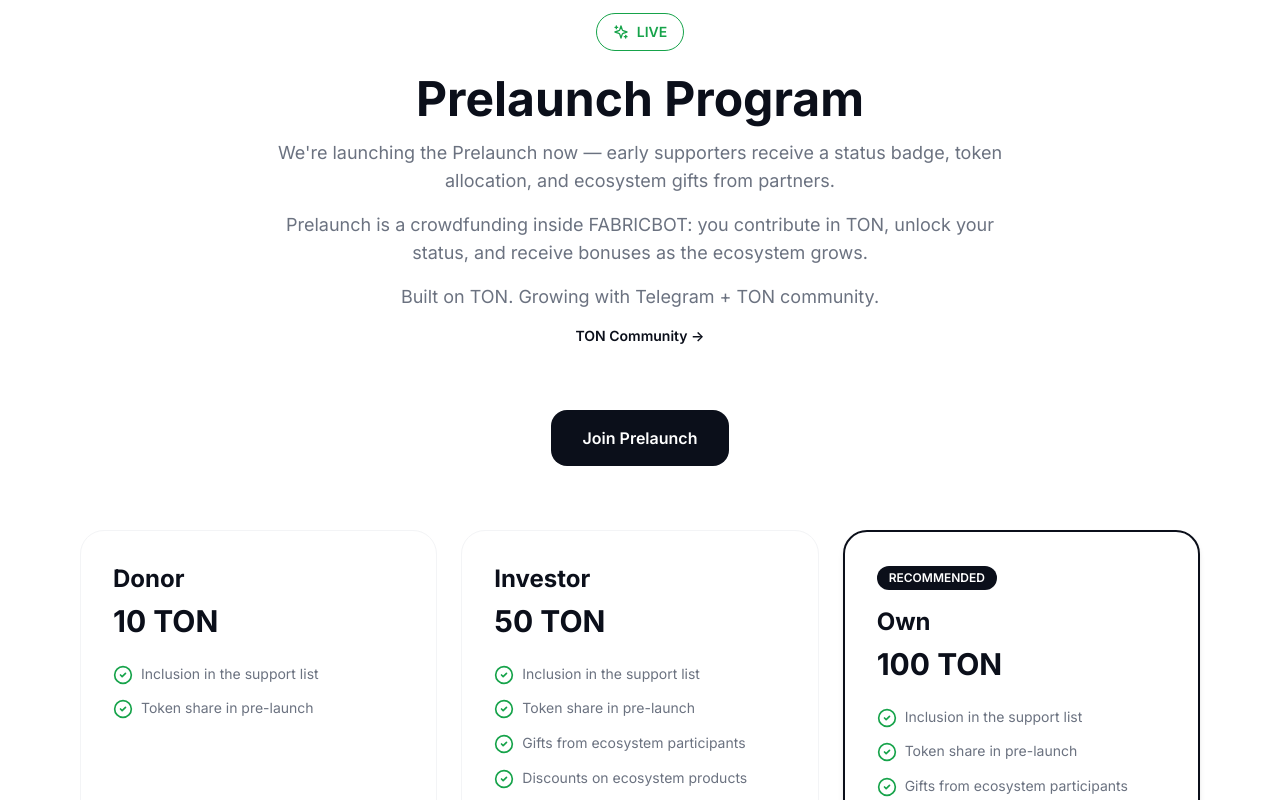
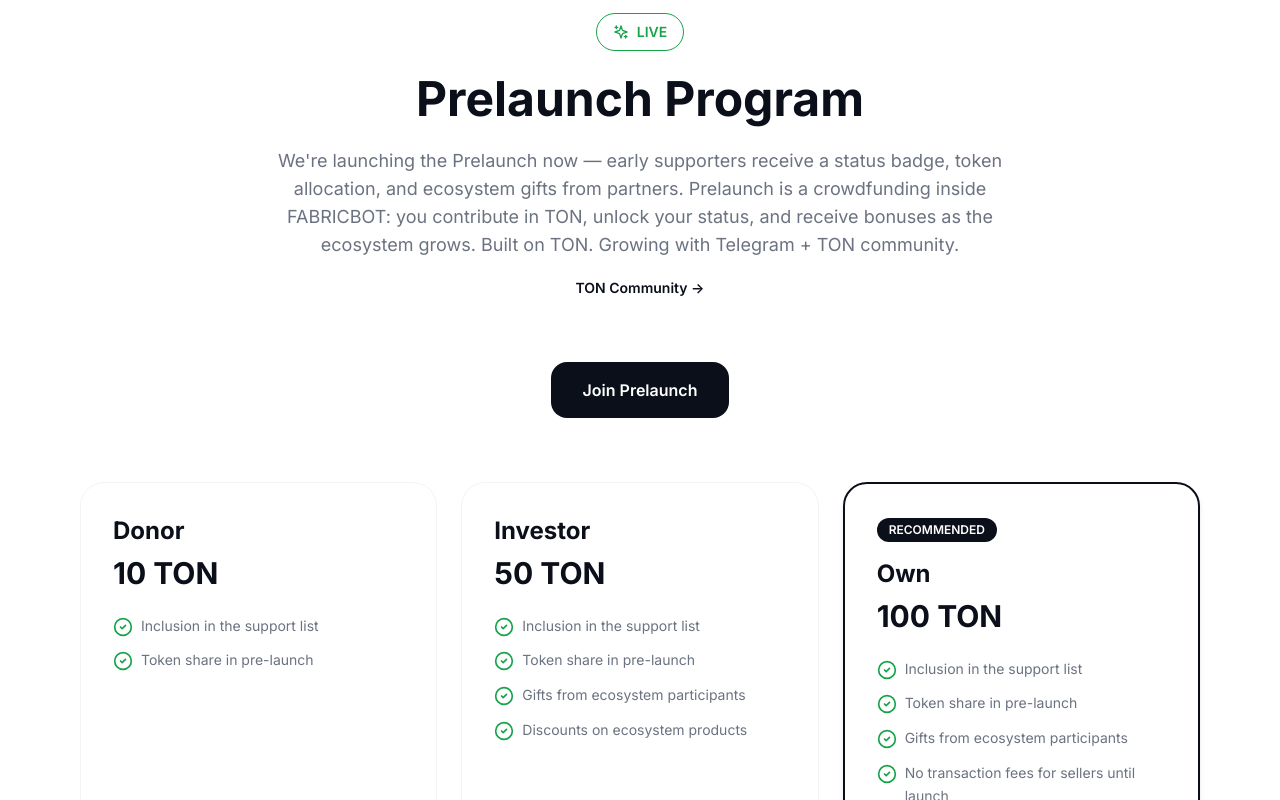
Before and after one commit to kirbudilov01/web3ico, a React (Vite) app: page / in a window 1280 px wide. Shown: the part 6520-7320 px from the top of the page. Built offline with nearby package versions, Linux system fonts and the light colour scheme.

Commit message:
Updated FutureToken.tsx

```diff
--- a/src/components/FutureToken.tsx
+++ b/src/components/FutureToken.tsx
@@ -116,17 +116,11 @@ export default function FutureToken() {
             <Sparkles className="w-4 h-4 text-green-600" />
             <span className="text-sm font-semibold text-green-600">LIVE</span>
           </div>
-          <h2 className="text-3xl sm:text-4xl lg:text-5xl font-bold mb-4 text-dark">
+          <h2 className="text-3xl sm:text-4xl lg:text-5xl font-bold mb-6 text-dark">
             Prelaunch Program
           </h2>
           <p className="text-base sm:text-lg text-neutral-500 max-w-3xl mx-auto mb-4 leading-relaxed">
-            We're launching the Prelaunch now — early supporters receive a status badge, token allocation, and ecosystem gifts from partners.
-          </p>
-          <p className="text-base sm:text-lg text-neutral-500 max-w-3xl mx-auto mb-4 leading-relaxed">
-            Prelaunch is a crowdfunding inside FABRICBOT: you contribute in TON, unlock your status, and receive bonuses as the ecosystem grows.
-          </p>
-          <p className="text-base sm:text-lg text-neutral-500 max-w-2xl mx-auto mb-3">
-            Built on TON. Growing with Telegram + TON community.
+            We're launching the Prelaunch now — early supporters receive a status badge, token allocation, and ecosystem gifts from partners. Prelaunch is a crowdfunding inside FABRICBOT: you contribute in TON, unlock your status, and receive bonuses as the ecosystem grows. Built on TON. Growing with Telegram + TON community.
           </p>
           <a
             href="https://ton.org/community"
@@ -223,7 +217,7 @@ export default function FutureToken() {
         {/* C) Combined CTA Block */}
         <div className="bg-white rounded-2xl p-8 sm:p-12 border border-neutral-100 mb-16 shadow-sm">
           <div className="text-center max-w-2xl mx-auto">
-            <h3 className="text-3xl sm:text-4xl lg:text-5xl font-bold mb-4 text-dark">
+            <h3 className="text-3xl sm:text-4xl lg:text-5xl font-bold mb-6 text-dark">
               Prelaunch → Allocation → ICO
             </h3>
             <p className="text-base sm:text-lg text-neutral-500 leading-relaxed mb-8">
```
